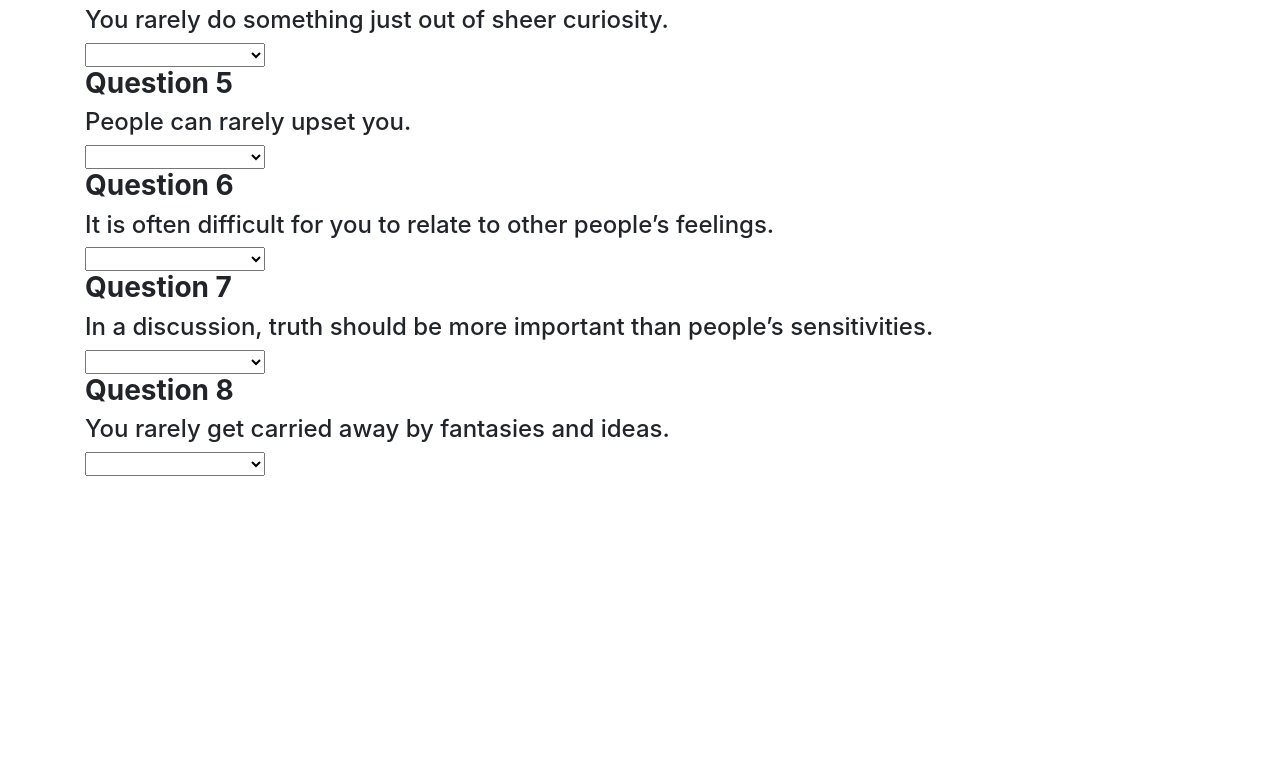
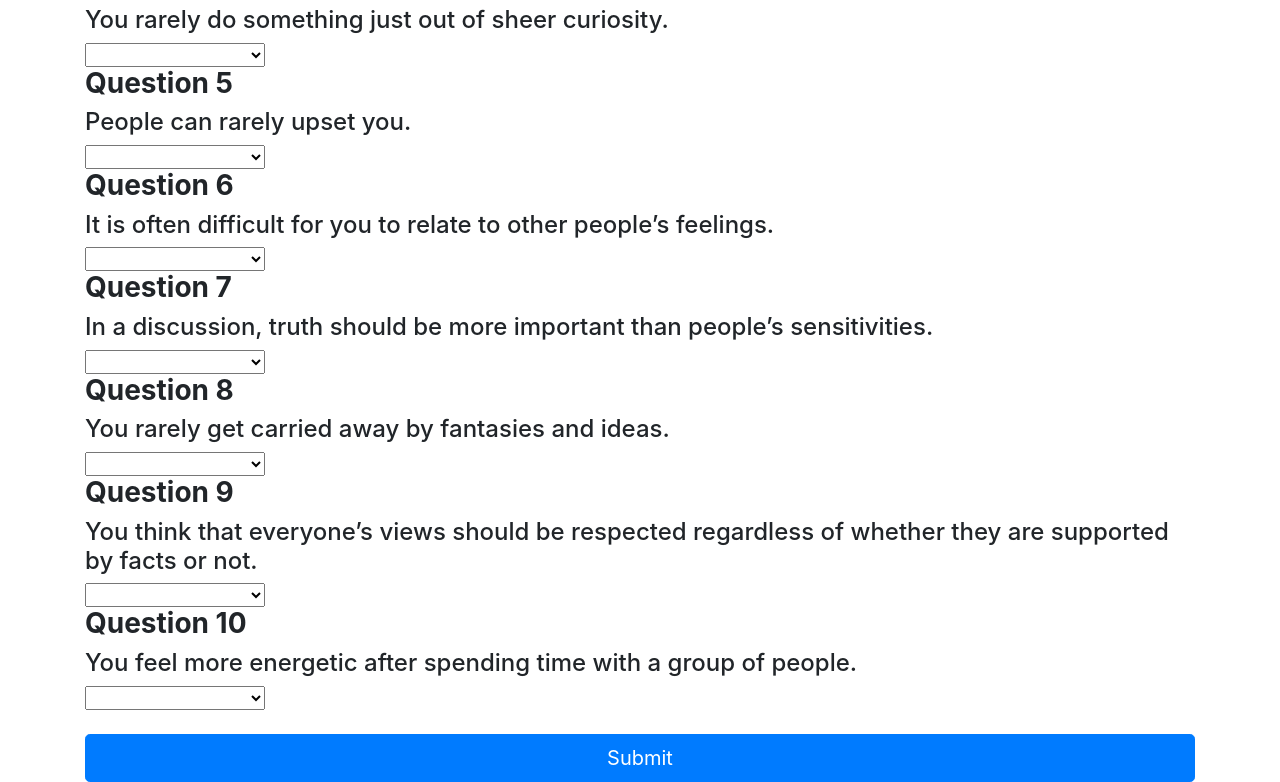
Before and after one commit to JoshBal117/FriendFinder, a website: page app/public/survey.html in a window 1280 px wide. Shown: the part 619-1401 px from the top of the page. Before the commit the page ends 1095 px from the top, so only its background shows below. Drawn offline with nearby package versions, Linux system fonts and the light colour scheme.

Commit message:
add more questions and submit

```diff
--- a/app/public/survey.html
+++ b/app/public/survey.html
@@ -115,6 +115,37 @@
       <option value="5">5 (Strongly Agree)</option>
     </select>
 
+    <h3><strong>Question 9</strong></h3>
+    <h4>You think that everyone’s views should be respected regardless of whether they are supported by facts or not.</h4>
+    <select class="chosen-select" id="question9">
+      <option value=""></option>
+      <option value="1">1 (Strongly Disagree)</option>
+      <option value="2">2</option>
+      <option value="3">3</option>
+      <option value="4">4</option>
+      <option value="5">5 (Strongly Agree)</option>
+    </select>
+
+    <h3><strong>Question 10</strong></h3>
+    <h4>You feel more energetic after spending time with a group of people.</h4>
+    <select class="chosen-select" id="question10">
+      <option value=""></option>
+      <option value="1">1 (Strongly Disagree)</option>
+      <option value="2">2</option>
+      <option value="3">3</option>
+      <option value="4">4</option>
+      <option value="5">5 (Strongly Agree)</option>
+    </select>
+
+    <br>
+    <br>
+
+    <!--This is the submit button-->
+    <button type="submit" class="btn btn-primary btn-lg btn-block" id="submit"><i class="fa fa-check-circle" aria-hidden="true"></i>
+        Submit</button>
+
+
+
     </div>
 </body>
 </html>
```
